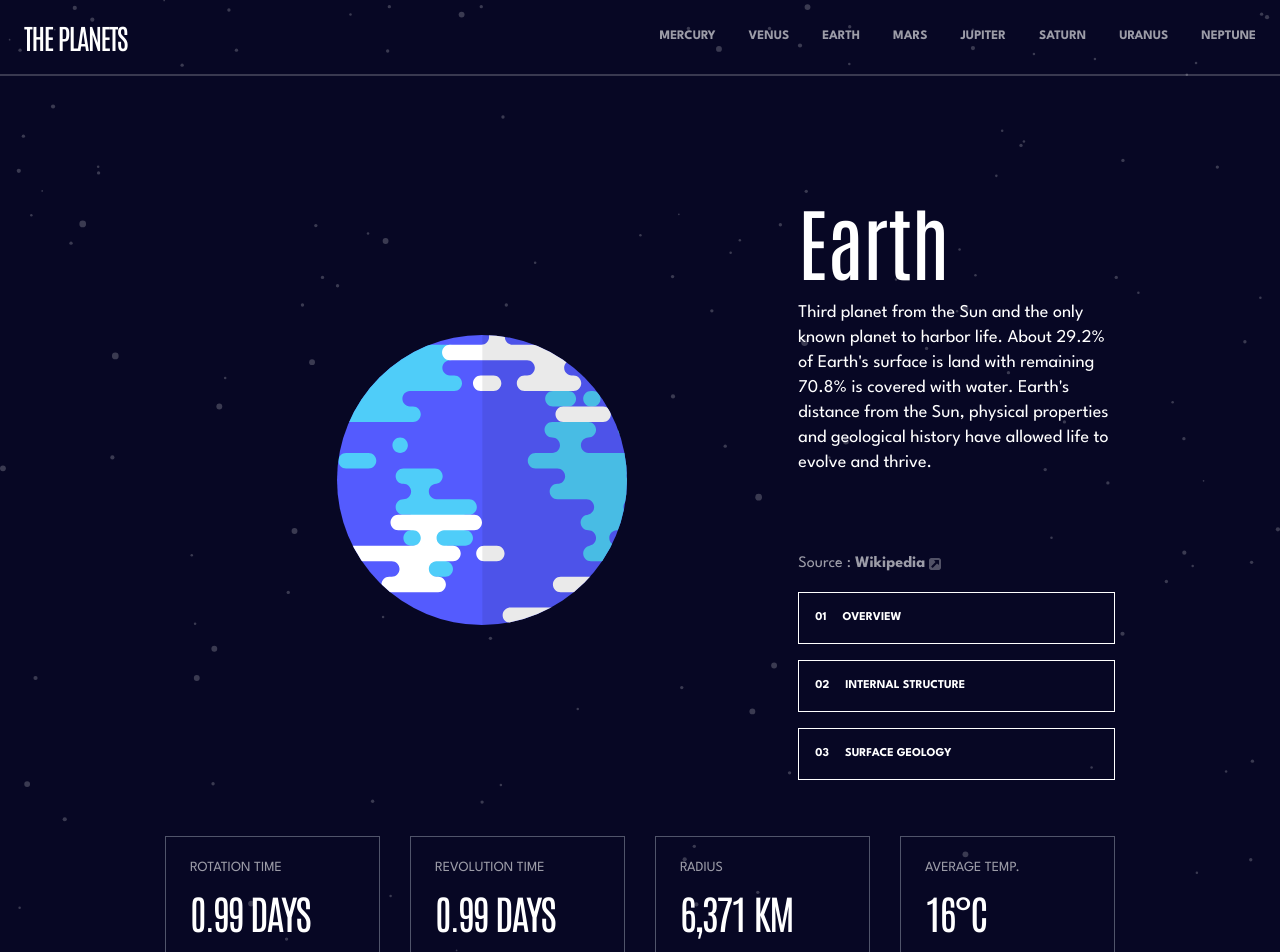
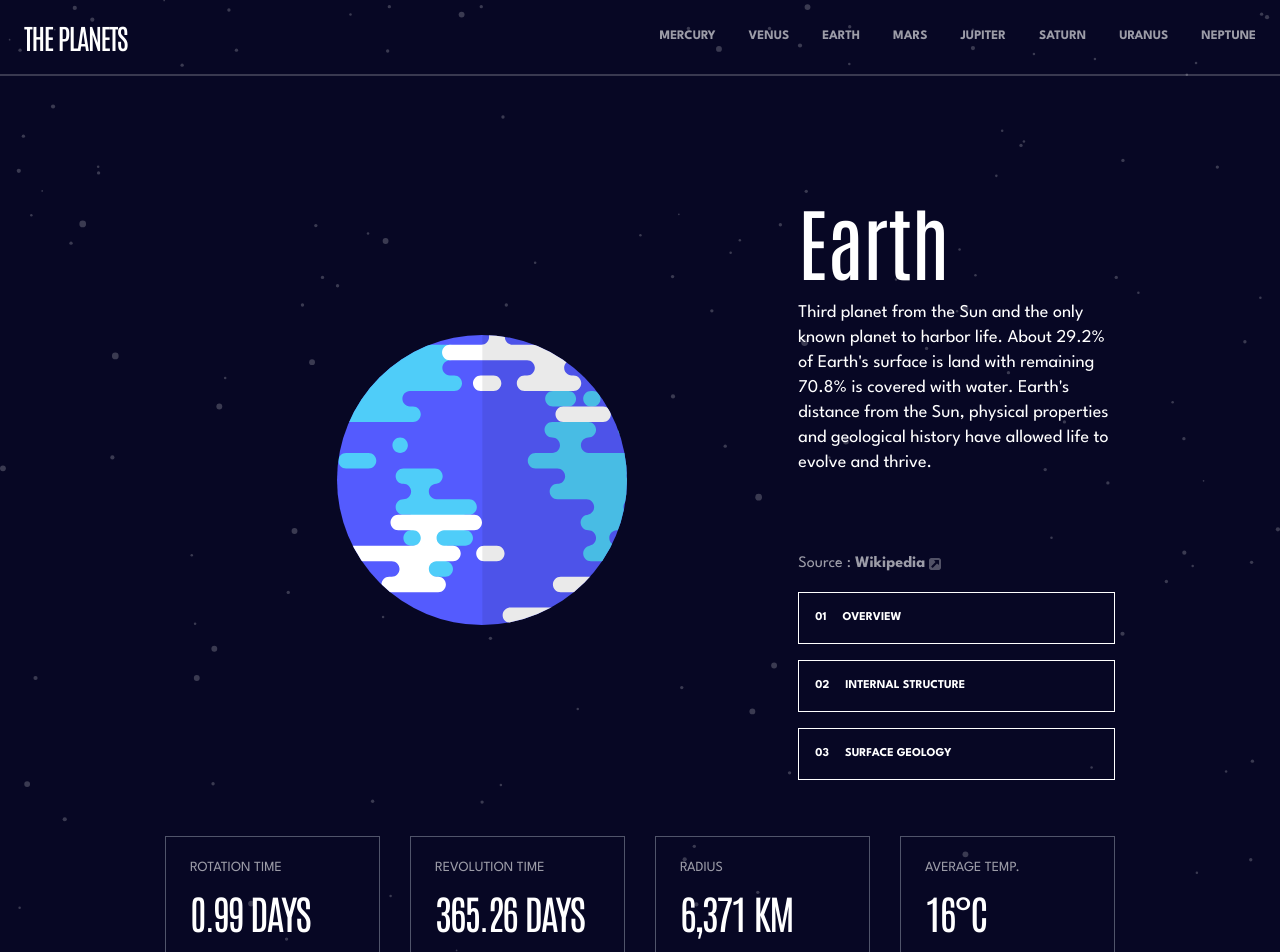
Before and after one commit to peynadol/planet-facts, a Next.js app: page /planets/earth in a window 1280 px wide. Shown: the top 952 px of the page. Built offline with nearby package versions, Linux system fonts and the light colour scheme.

Commit message:
extract rendering from client to planet page

```diff
--- a/src/app/components/planets/planet-buttons.tsx
+++ b/src/app/components/planets/planet-buttons.tsx
@@ -23,7 +23,7 @@ export default function PlanetButtons({
     <div className="flex flex-col gap-4">
       <button
         onClick={() => handleButtonClick("overview")}
-        className="uppercase font-spartan font-bold text-[12px] flex items-center gap-4 border-1 p-4"
+        className="uppercase font-spartan font-bold text-[12px] flex items-center gap-4 border-1 p-4 hover:bg-yellow-200"
       >
         <span>01</span>
         <span>overview</span>
--- a/src/app/components/planets/planet-client.tsx
+++ b/src/app/components/planets/planet-client.tsx
@@ -1,13 +1,9 @@
 "use client";
 
-import PlanetImage from "@/app/components/planets/planet-image";
-import PlanetCard from "@/app/components/planets/planet-card";
-import PlanetInfo from "@/app/components/planets/planet-info";
-import PlanetButtons from "@/app/components/planets/planet-buttons";
+import PlanetImage from "./planet-image";
+import PlanetInfo from "./planet-info";
+import PlanetButtons from "./planet-buttons";
 import { useState } from "react";
-import PlanetStats from "./planet-stats";
-
-// Removed TypeScript types
 
 export default function PlanetClient({ planet, planetName }) {
   const [currentView, setCurrentView] = useState("overview");
@@ -21,36 +17,21 @@ export default function PlanetClient({ planet, planetName }) {
   const geologyImageSrc = `/images/geology-${planetName}.png`;
 
   return (
-    <div className="h-[calc(100dvh - 76px)] flex flex-col justify-between mx-[165px] pt-[104px] pb-[56px] ">
-      <PlanetCard>
-        <div className="flex flex-grow h-[600px] ">
-          <div className=" flex justify-center items-center flex-2/3">
+    <div className="flex h-[600px]">
+      <div className="flex justify-center items-center flex-2/3">
         <PlanetImage
           src={imageSrc}
           geologyImage={currentView === "geology" ? geologyImageSrc : null}
         />
       </div>
-          <div className="flex-1/3 flex-col  flex justify-between  ">
+      <div className="flex-1/3 flex flex-col justify-between">
         <PlanetInfo
           name={planet.name}
           content={currentContent.content}
           source={currentContent.source}
         />
-            <PlanetButtons
-              planetName={planetName}
-              onViewChange={setCurrentView}
-            />
+        <PlanetButtons planetName={planetName} onViewChange={setCurrentView} />
       </div>
-        </div>
-        <div>
-          <PlanetStats
-            rotation={planet.rotation}
-            revolution={planet.rotation}
-            radius={planet.radius}
-            temperature={planet.temperature}
-          />
-        </div>
-      </PlanetCard>
     </div>
   );
 }
--- a/src/app/planets/[planet]/page.tsx
+++ b/src/app/planets/[planet]/page.tsx
@@ -1,15 +1,28 @@
 import { notFound } from "next/navigation";
 import data from "../../data/data.json";
+import PlanetCard from "../../components/planets/planet-card";
+import PlanetStats from "../../components/planets/planet-stats";
 import PlanetClient from "../../components/planets/planet-client";
 
-export default async function PlanetPage({ params }) {
-  const awaitedParams = await params;
-  const planetName = awaitedParams.planet.toLowerCase();
+export default function PlanetPage({ params }) {
+  const planetName = params.planet.toLowerCase();
   const planet = data.find((p) => p.name.toLowerCase() === planetName);
 
   if (!planet) {
-    return notFound();
+    notFound();
   }
 
-  return <PlanetClient planet={planet} planetName={planetName} />;
+  return (
+    <div className="h-[calc(100dvh - 76px)] flex flex-col justify-between mx-[165px] pt-[104px] pb-[56px]">
+      <PlanetCard>
+        <PlanetClient planet={planet} planetName={planetName} />
+        <PlanetStats
+          rotation={planet.rotation}
+          revolution={planet.revolution}
+          radius={planet.radius}
+          temperature={planet.temperature}
+        />
+      </PlanetCard>
+    </div>
+  );
 }
```
Lines whose indentation alone changed are shown as unchanged.
